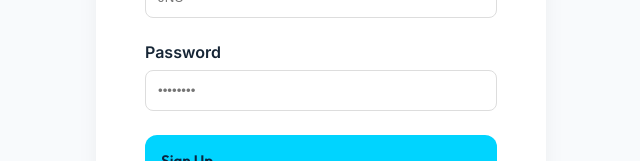
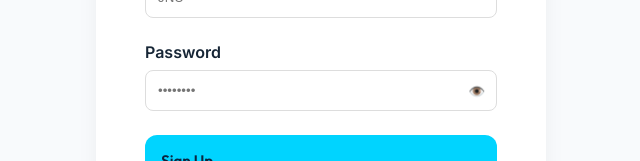
Before and after one commit to Abhijeet0848/Drillbit, a Next.js app: page /signup in a window 1280 px wide. Shown: the part 418-579 px from the top of the page, without its empty margins (319-959 px from the left). Built offline with nearby package versions, Linux system fonts and the light colour scheme.

Commit message:
feat: add show password toggle to login and signup forms

```diff
--- a/app/signup/page.tsx
+++ b/app/signup/page.tsx
@@ -8,6 +8,7 @@ export default function SignupPage() {
   const router = useRouter();
   const [error, setError] = useState('');
   const [loading, setLoading] = useState(false);
+  const [showPassword, setShowPassword] = useState(false);
 
   const handleSubmit = async (e: React.FormEvent<HTMLFormElement>) => {
     e.preventDefault();
@@ -59,7 +60,17 @@ export default function SignupPage() {
           </div>
           <div>
             <label style={{ display: 'block', marginBottom: '0.5rem', fontWeight: 600 }}>Password</label>
-            <input type="password" name="password" required placeholder="••••••••" style={{ width: '100%', padding: '0.75rem', borderRadius: '8px', border: '1px solid #ddd' }} />
+            <div style={{ position: 'relative' }}>
+              <input type={showPassword ? "text" : "password"} name="password" required placeholder="••••••••" style={{ width: '100%', padding: '0.75rem', paddingRight: '2.5rem', borderRadius: '8px', border: '1px solid #ddd' }} />
+              <button
+                type="button"
+                onClick={() => setShowPassword(!showPassword)}
+                style={{ position: 'absolute', right: '0.75rem', top: '50%', transform: 'translateY(-50%)', background: 'none', border: 'none', cursor: 'pointer', color: 'var(--text-muted)' }}
+                aria-label={showPassword ? "Hide password" : "Show password"}
+              >
+                {showPassword ? '👁️‍🗨️' : '👁️'}
+              </button>
+            </div>
           </div>
           <button type="submit" disabled={loading} className="btn btn-accent" style={{ width: '100%', padding: '1rem', opacity: loading ? 0.7 : 1 }}>{loading ? 'Signing up...' : 'Sign Up'}</button>
         </form>
```
Also changed, not shown: app/login/page.tsx (+12 -1 lines).
